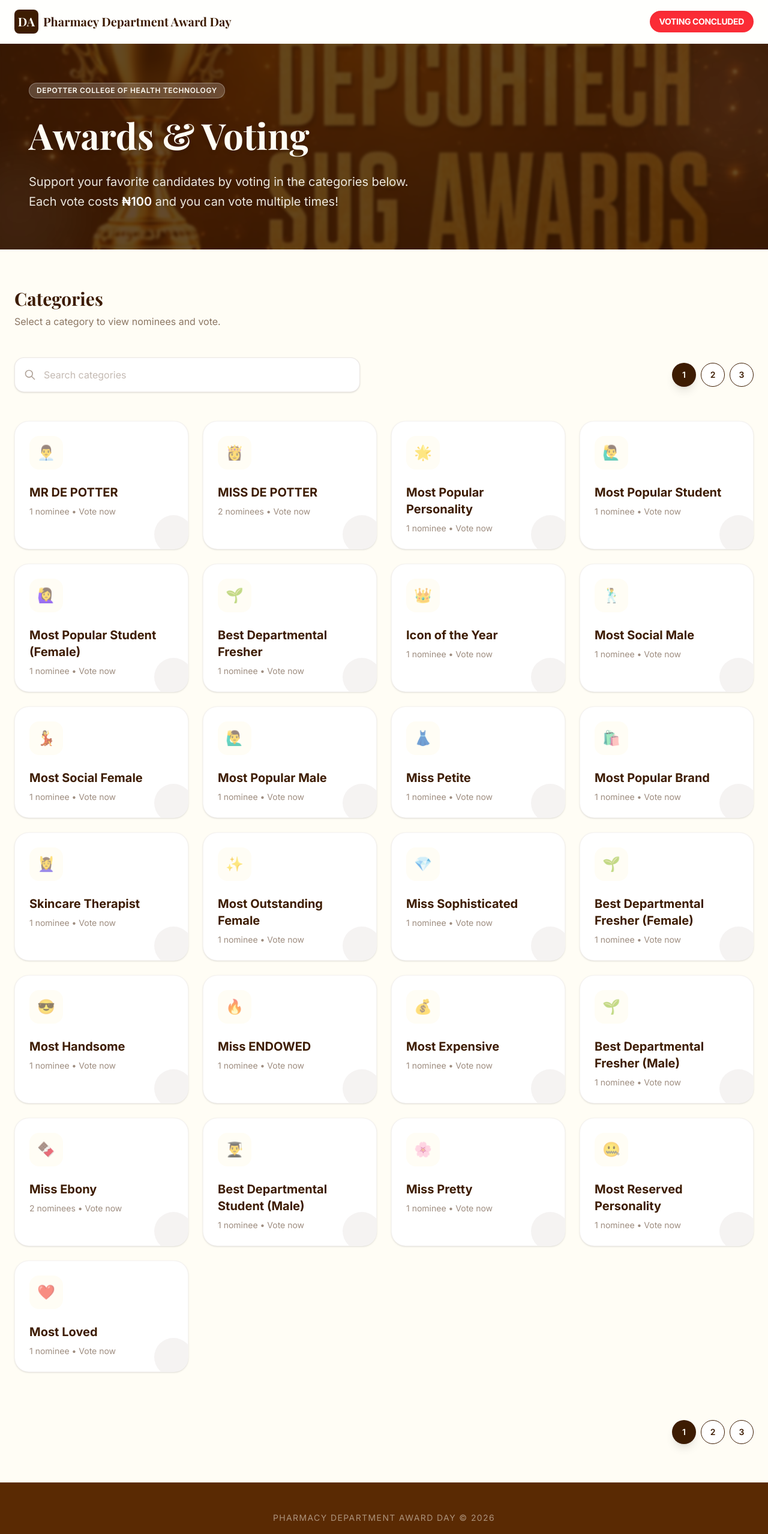
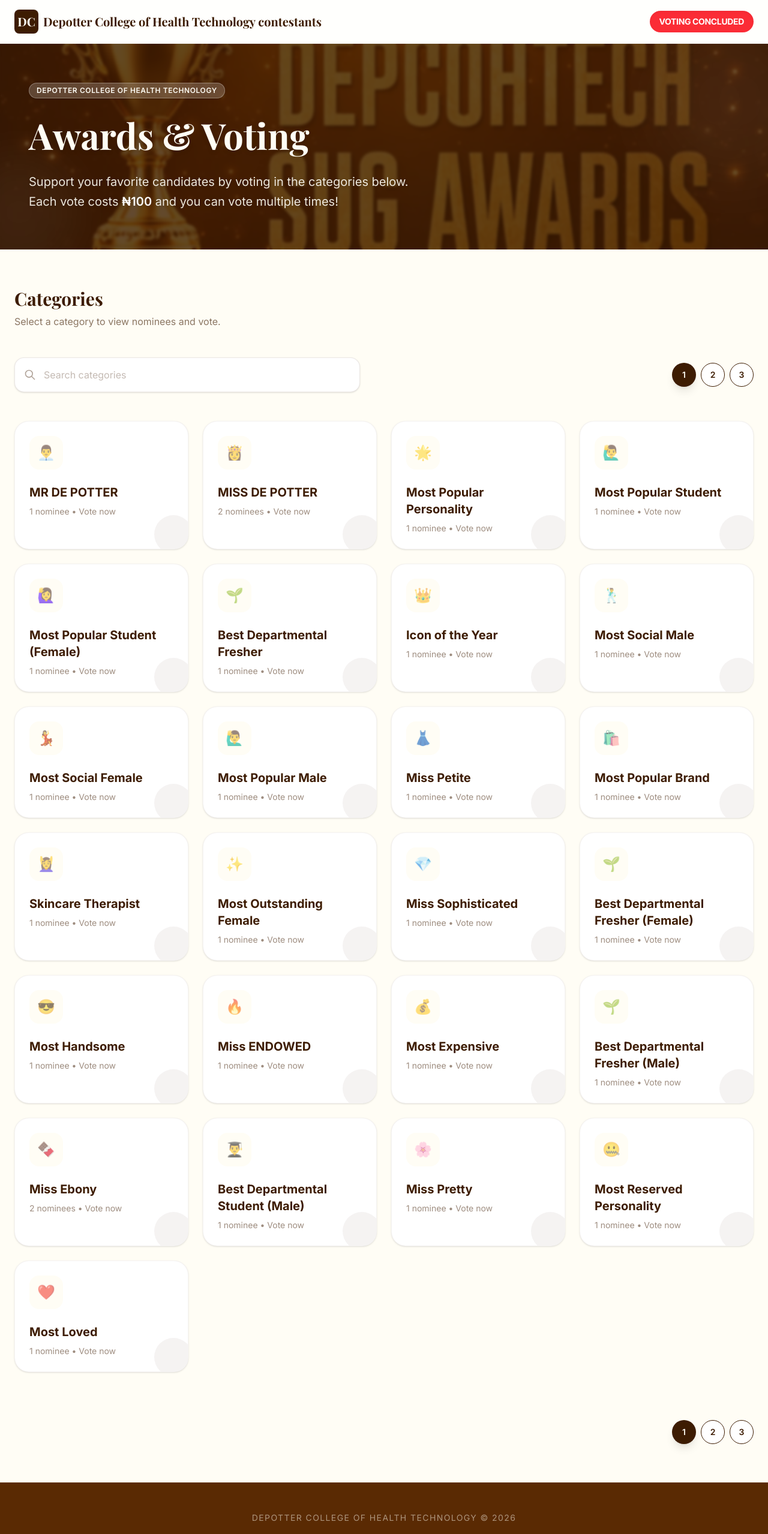
Before and after one commit to fasholatolulope3/Depotter-college-of-health-technology, a Vue app: page / in a window 1280 px wide. Shown: the top 2558 px of the page at 60% size. Built offline with nearby package versions, Linux system fonts and the light colour scheme.

Commit message:
Update title in header and footer

```diff
--- a/src/App.vue
+++ b/src/App.vue
@@ -8,9 +8,9 @@ import CountdownTimer from './components/CountdownTimer.vue';
     <nav class="sticky top-0 z-50 bg-white/80 backdrop-blur-lg border-b border-chocolate/5 px-6 py-4 flex items-center justify-between">
       <router-link to="/" class="flex items-center gap-2">
         <div class="w-10 h-10 bg-chocolate rounded-lg flex items-center justify-center text-cream font-serif font-bold text-xl">
-          DA
+          DC
         </div>
-        <span class="font-serif font-bold text-xl hidden sm:inline-block text-chocolate">Pharmacy Department Award Day</span>
+        <span class="font-serif font-bold text-xl hidden sm:inline-block text-chocolate">Depotter College of Health Technology contestants</span>
       </router-link>
       <CountdownTimer />
     </nav>
@@ -25,8 +25,7 @@ import CountdownTimer from './components/CountdownTimer.vue';
 
     <footer class="bg-chocolate-hover text-cream/50 py-12 px-6 border-t border-white/5 mt-auto">
       <div class="max-w-7xl mx-auto text-center space-y-4">
-        <p class="text-sm tracking-widest uppercase">Pharmacy Department Award Day &copy; 2026</p>
-        <p class="text-xs">Pharmacy Department</p>
+        <p class="text-sm tracking-widest uppercase">Depotter College of Health Technology &copy; 2026</p>
       </div>
     </footer>
   </div>
```
